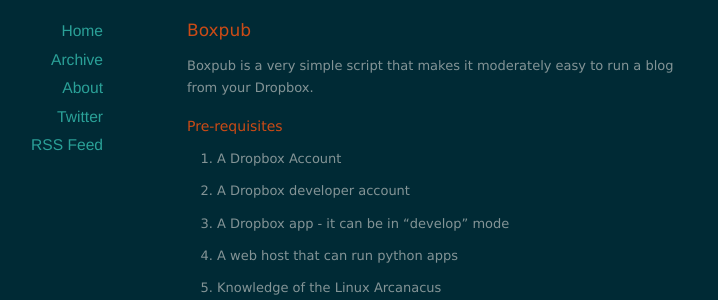
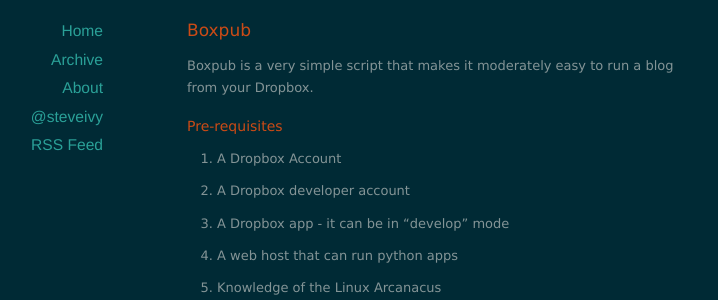
Before and after one commit to sivy/boxpub, a Jekyll site: the page built from index.md, in a window 1280 px wide. Shown: the part 154-454 px from the top of the page, without its empty margins (203-921 px from the left). Built offline with Jekyll 4.4.1, drawn with Linux system fonts in a browser that asks for light colours; nearby versions of some CDN libraries.

Commit message:
change twitter link

```diff
--- a/_layouts/default.html
+++ b/_layouts/default.html
@@ -36,7 +36,7 @@
           <li><a href="/">Home</a></li>
           <li><a href="/archives">Archive</a></li>
           <li><a href="/about">About</a></li>
-          <li><a href="http://twitter.com/redwall_hp">Twitter</a></li>
+          <li><a href="http://twitter.com/steveivy">@steveivy</a></li>
           <li><a href="/feed.xml">RSS Feed</a></li>
         </ul>
       </nav>
```
